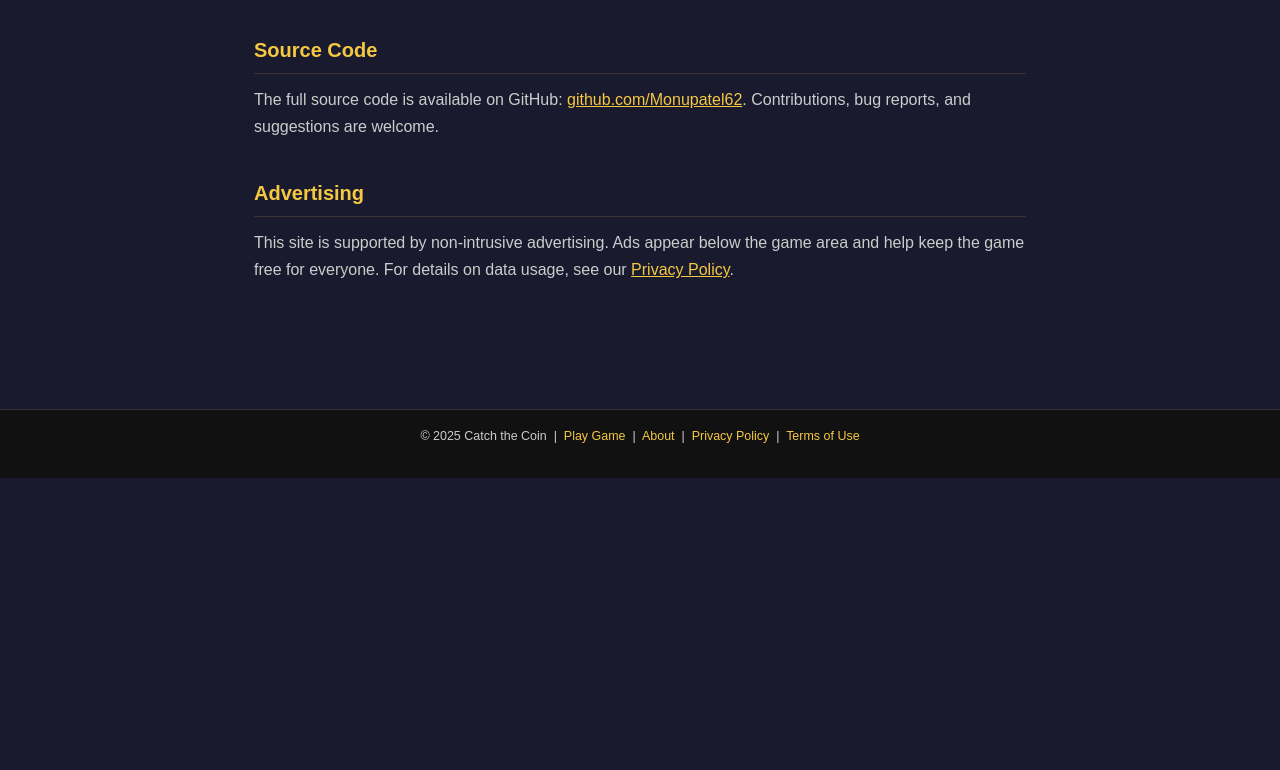
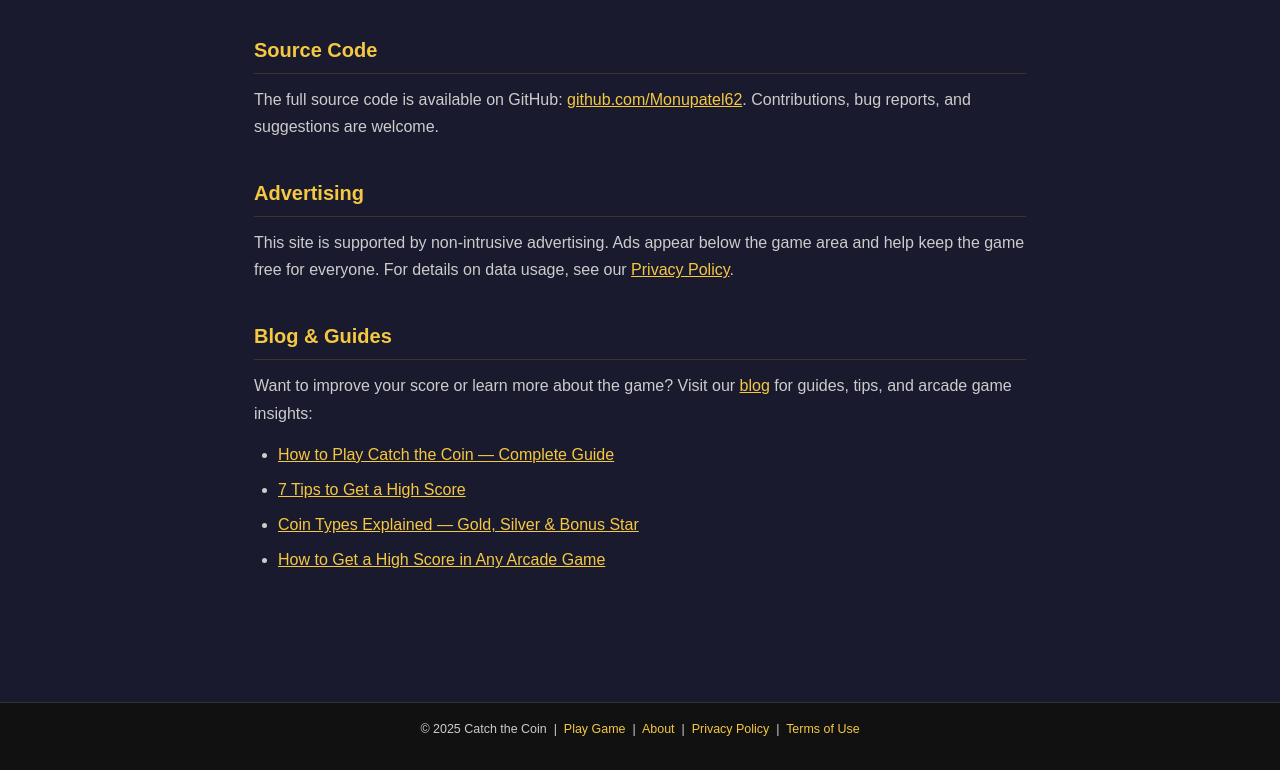
Before and after one commit to Monupatel62/xxx, a website: page public/about.html in a window 1280 px wide. Shown: the part 2814-3584 px from the top of the page. Before the commit the page ends 3292 px from the top, so only its background shows below. Drawn offline with Linux system fonts and the light colour scheme.

Commit message:
seo: full audit fixes — all 15 pages now clean
Main pages:
- about/privacy/terms: added keywords meta
- about/privacy/terms/index: Blog link added to footer
- about.html: Blog section added with 4 post links
- index.html footer: Blog link added
- sitemap.xml: lastmod updated to 2025-09-17 for changed pages

Result: all 15 indexable pages now pass full SEO checklist
- Title OK (30-60 chars)
- Desc OK (130-160 chars)
- Keywords meta OK
- OG tags OK
- Twitter Card OK
- Schema OK
- BreadcrumbList OK
- Blog internal link OK

```diff
--- a/public/about.html
+++ b/public/about.html
@@ -19,6 +19,7 @@
       content="Learn how to play Catch the Coin — free browser arcade game. Move a basket to catch falling coins, 3 difficulty stages, combo multiplier. No download needed."
     />
     <meta name="robots" content="index, follow" />
+    <meta name="keywords" content="about catch the coin, catch the coin game guide, coin catcher arcade game, free browser arcade game info" />
     <link rel="canonical" href="https://catchthecoins.netlify.app/about.html" />
     <link rel="icon" type="image/svg+xml" href="/favicon.svg" />
 
@@ -398,6 +399,18 @@
         help keep the game free for everyone. For details on data usage, see our
         <a href="/privacy.html">Privacy Policy</a>.
       </p>
+
+      <h2>Blog &amp; Guides</h2>
+      <p>
+        Want to improve your score or learn more about the game? Visit our
+        <a href="/blog/">blog</a> for guides, tips, and arcade game insights:
+      </p>
+      <ul>
+        <li><a href="/blog/how-to-play-catch-the-coin.html">How to Play Catch the Coin — Complete Guide</a></li>
+        <li><a href="/blog/how-to-get-high-score-catch-the-coin.html">7 Tips to Get a High Score</a></li>
+        <li><a href="/blog/coin-types-catch-the-coin.html">Coin Types Explained — Gold, Silver &amp; Bonus Star</a></li>
+        <li><a href="/blog/how-to-play-online-games-better.html">How to Get a High Score in Any Arcade Game</a></li>
+      </ul>
     </div>
 
     <footer role="contentinfo">
```
Also changed, not shown: index.html (+1 -0 lines), public/blog/index.html (+1 -0 lines), public/privacy.html (+2 -0 lines), public/sitemap.xml (+4 -4 lines), public/terms.html (+2 -0 lines).
